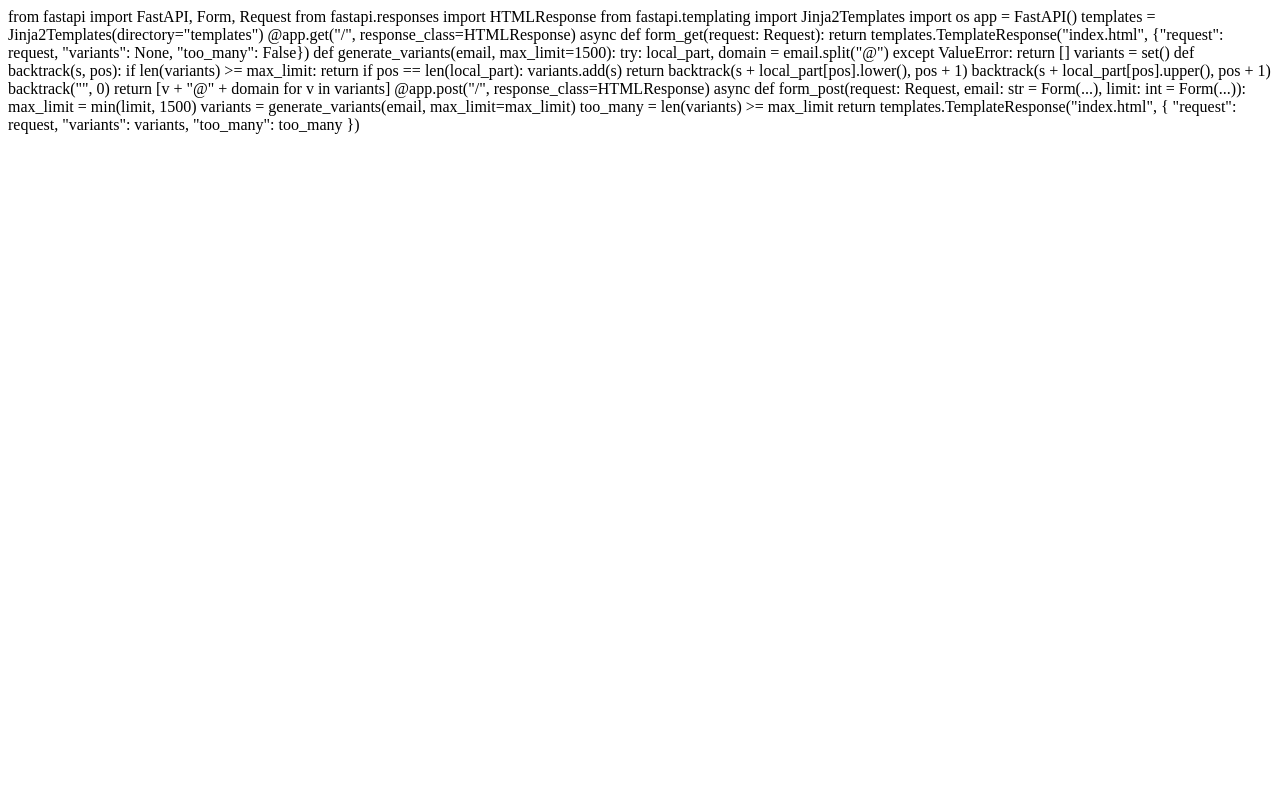
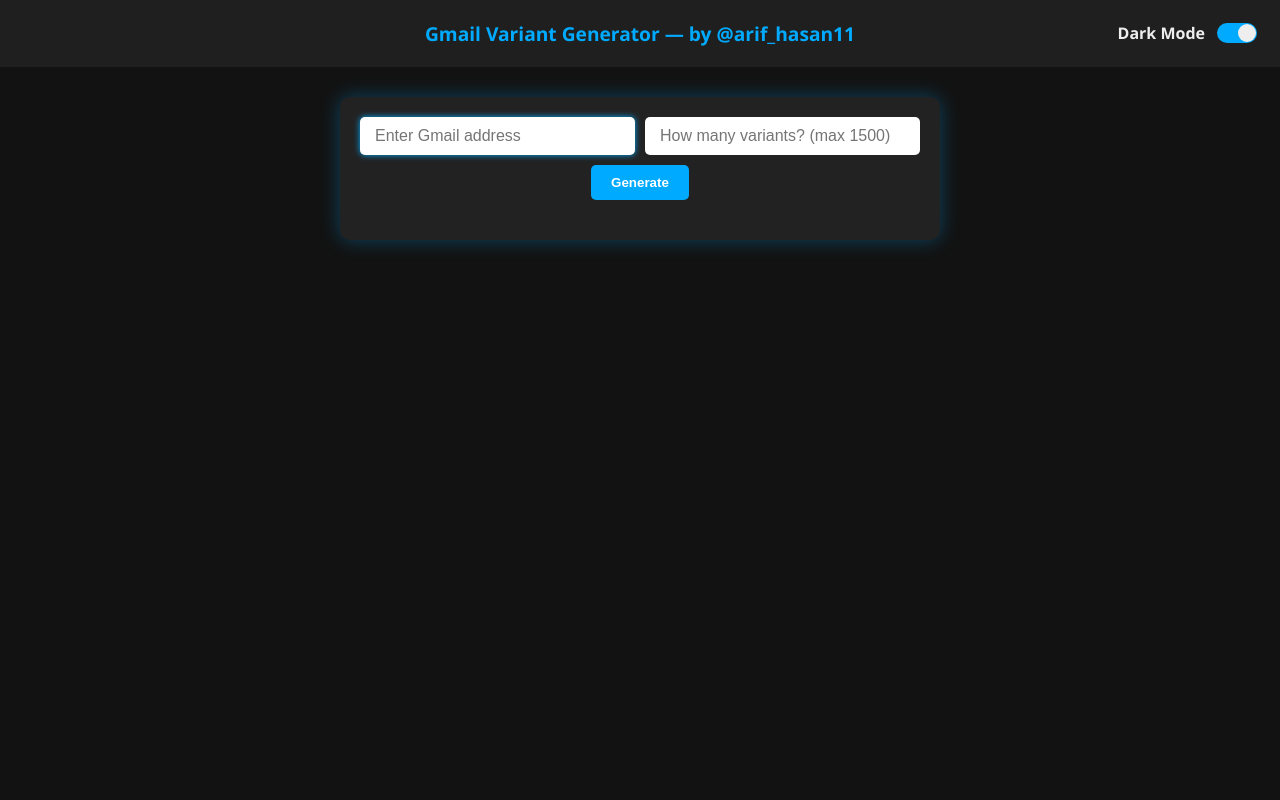
Before and after one commit to arif3973/gmail-variant-generator, a FastAPI app: page / in a window 1280 px wide. Run offline with FastAPI, Linux system fonts and the light colour scheme.

Commit message:
index.html

```diff
--- a/templates/index.html
+++ b/templates/index.html
@@ -1,42 +1,281 @@
-from fastapi import FastAPI, Form, Request
-from fastapi.responses import HTMLResponse
-from fastapi.templating import Jinja2Templates
-import os
+<!DOCTYPE html>
+<html lang="en" >
+<head>
+  <meta charset="UTF-8" />
+  <meta name="viewport" content="width=device-width, initial-scale=1" />
+  <title>Gmail Variant Generator</title>
+  <style>
+    /* ======= Basic Reset ======= */
+    * {
+      box-sizing: border-box;
+    }
+    body {
+      font-family: "Segoe UI", Tahoma, Geneva, Verdana, sans-serif;
+      margin: 0; padding: 0;
+      background-color: #121212;
+      color: #eee;
+      transition: background-color 0.3s, color 0.3s;
+    }
+    body.light {
+      background-color: #f4f4f4;
+      color: #222;
+    }
 
-app = FastAPI()
-templates = Jinja2Templates(directory="templates")
+    header {
+      padding: 20px;
+      text-align: center;
+      font-size: 1.2rem;
+      font-weight: bold;
+      background-color: #1f1f1f;
+      color: #0af;
+      user-select: none;
+    }
+    body.light header {
+      background-color: #ddd;
+      color: #06c;
+    }
 
-@app.get("/", response_class=HTMLResponse)
-async def form_get(request: Request):
-    return templates.TemplateResponse("index.html", {"request": request, "variants": None, "too_many": False})
+    main {
+      max-width: 600px;
+      margin: 30px auto;
+      padding: 20px;
+      background: #222;
+      border-radius: 10px;
+      box-shadow: 0 0 20px #0af5;
+      transition: background 0.3s;
+    }
+    body.light main {
+      background: #fff;
+      box-shadow: 0 0 15px #00a;
+    }
 
-def generate_variants(email, max_limit=1500):
-    try:
-        local_part, domain = email.split("@")
-    except ValueError:
-        return []
+    form {
+      display: flex;
+      flex-wrap: wrap;
+      gap: 10px;
+      justify-content: center;
+      margin-bottom: 20px;
+    }
+    input[type="text"], input[type="number"] {
+      flex: 1 1 250px;
+      padding: 10px 15px;
+      border-radius: 5px;
+      border: none;
+      font-size: 1rem;
+      outline: none;
+      transition: box-shadow 0.3s;
+    }
+    input[type="text"]:focus, input[type="number"]:focus {
+      box-shadow: 0 0 6px #0af;
+    }
 
-    variants = set()
+    input[type="submit"] {
+      padding: 10px 20px;
+      border: none;
+      background: #0af;
+      color: #fff;
+      font-weight: bold;
+      border-radius: 5px;
+      cursor: pointer;
+      transition: background 0.3s;
+    }
+    input[type="submit"]:hover {
+      background: #08c;
+    }
 
-    def backtrack(s, pos):
-        if len(variants) >= max_limit:
-            return
-        if pos == len(local_part):
-            variants.add(s)
-            return
-        backtrack(s + local_part[pos].lower(), pos + 1)
-        backtrack(s + local_part[pos].upper(), pos + 1)
+    .warning {
+      margin-bottom: 15px;
+      padding: 10px;
+      background-color: #f44336cc;
+      color: #fff;
+      font-weight: bold;
+      border-radius: 5px;
+      text-align: center;
+      user-select: none;
+      animation: fadeIn 0.8s ease forwards;
+    }
 
-    backtrack("", 0)
-    return [v + "@" + domain for v in variants]
+    ul {
+      list-style-type: none;
+      padding: 0;
+      max-height: 400px;
+      overflow-y: auto;
+      border-top: 1px solid #333;
+      margin-top: 10px;
+    }
+    li {
+      display: flex;
+      justify-content: space-between;
+      align-items: center;
+      padding: 8px 10px;
+      border-bottom: 1px solid #333;
+      user-select: text;
+      transition: background-color 0.3s;
+    }
+    li:hover {
+      background-color: #0af3;
+    }
+    button.copy-btn {
+      background-color: #0af;
+      border: none;
+      color: white;
+      padding: 6px 12px;
+      border-radius: 5px;
+      cursor: pointer;
+      transition: background 0.3s;
+      user-select: none;
+    }
+    button.copy-btn:hover {
+      background-color: #08c;
+    }
 
-@app.post("/", response_class=HTMLResponse)
-async def form_post(request: Request, email: str = Form(...), limit: int = Form(...)):
-    max_limit = min(limit, 1500)
-    variants = generate_variants(email, max_limit=max_limit)
-    too_many = len(variants) >= max_limit
-    return templates.TemplateResponse("index.html", {
-        "request": request,
-        "variants": variants,
-        "too_many": too_many
-    })
+    button#download-btn {
+      margin-bottom: 15px;
+      background-color: #0a0;
+      padding: 8px 20px;
+      border-radius: 5px;
+      border: none;
+      color: white;
+      cursor: pointer;
+      font-weight: bold;
+      user-select: none;
+      transition: background-color 0.3s;
+    }
+    button#download-btn:hover {
+      background-color: #080;
+    }
+
+    /* Dark mode toggle switch */
+    .switch {
+      position: fixed;
+      top: 20px;
+      right: 20px;
+      display: flex;
+      align-items: center;
+      gap: 8px;
+      user-select: none;
+      z-index: 1000;
+    }
+    .switch input[type="checkbox"] {
+      width: 40px;
+      height: 20px;
+      appearance: none;
+      background: #555;
+      outline: none;
+      border-radius: 20px;
+      position: relative;
+      cursor: pointer;
+      transition: background 0.3s;
+    }
+    .switch input[type="checkbox"]:checked {
+      background: #0af;
+    }
+    .switch input[type="checkbox"]::before {
+      content: "";
+      position: absolute;
+      width: 18px;
+      height: 18px;
+      border-radius: 50%;
+      top: 1px;
+      left: 1px;
+      background: #eee;
+      transition: 0.3s;
+    }
+    .switch input[type="checkbox"]:checked::before {
+      left: 21px;
+    }
+    .switch label {
+      color: #eee;
+      font-weight: 600;
+    }
+    body.light .switch label {
+      color: #222;
+    }
+
+    @keyframes fadeIn {
+      0% {opacity: 0;}
+      100% {opacity: 1;}
+    }
+  </style>
+</head>
+<body>
+  <header>
+    Gmail Variant Generator — by @arif_hasan11
+  </header>
+
+  <div class="switch">
+    <label for="darkmode-toggle">Dark Mode</label>
+    <input type="checkbox" id="darkmode-toggle" checked />
+  </div>
+
+  <main>
+    <form method="post" autocomplete="off">
+      <input
+        type="text"
+        name="email"
+        placeholder="Enter Gmail address"
+        required
+        autofocus
+      />
+      <input
+        type="number"
+        name="limit"
+        placeholder="How many variants? (max 1500)"
+        min="1"
+        max="1500"
+        required
+      />
+      <input type="submit" value="Generate" />
+    </form>
+
+    {% if too_many %}
+      <div class="warning">
+        Showing only {{ variants|length }} variants due to limit.
+      </div>
+    {% endif %}
+
+    {% if variants %}
+      <button id="download-btn">Download .txt</button>
+      <ul>
+        {% for v in variants %}
+          <li>
+            <span>{{ v }}</span>
+            <button class="copy-btn" onclick="copyToClipboard('{{ v }}')">
+              Copy
+            </button>
+          </li>
+        {% endfor %}
+      </ul>
+    {% endif %}
+  </main>
+
+  <script>
+    // Copy text to clipboard
+    function copyToClipboard(text) {
+      navigator.clipboard.writeText(text).then(() => {
+        alert("Copied: " + text);
+      });
+    }
+
+    // Download all variants as txt
+    document.getElementById("download-btn")?.addEventListener("click", () => {
+      const variants = Array.from(document.querySelectorAll("ul li span")).map(
+        (el) => el.textContent
+      );
+      const blob = new Blob([variants.join("\n")], { type: "text/plain" });
+      const url = URL.createObjectURL(blob);
+      const a = document.createElement("a");
+      a.href = url;
+      a.download = "gmail_variants.txt";
+      a.click();
+      URL.revokeObjectURL(url);
+    });
+
+    // Dark mode toggle
+    const toggle = document.getElementById("darkmode-toggle");
+    toggle.addEventListener("change", () => {
+      document.body.classList.toggle("light", !toggle.checked);
+    });
+  </script>
+</body>
+</html>
```
